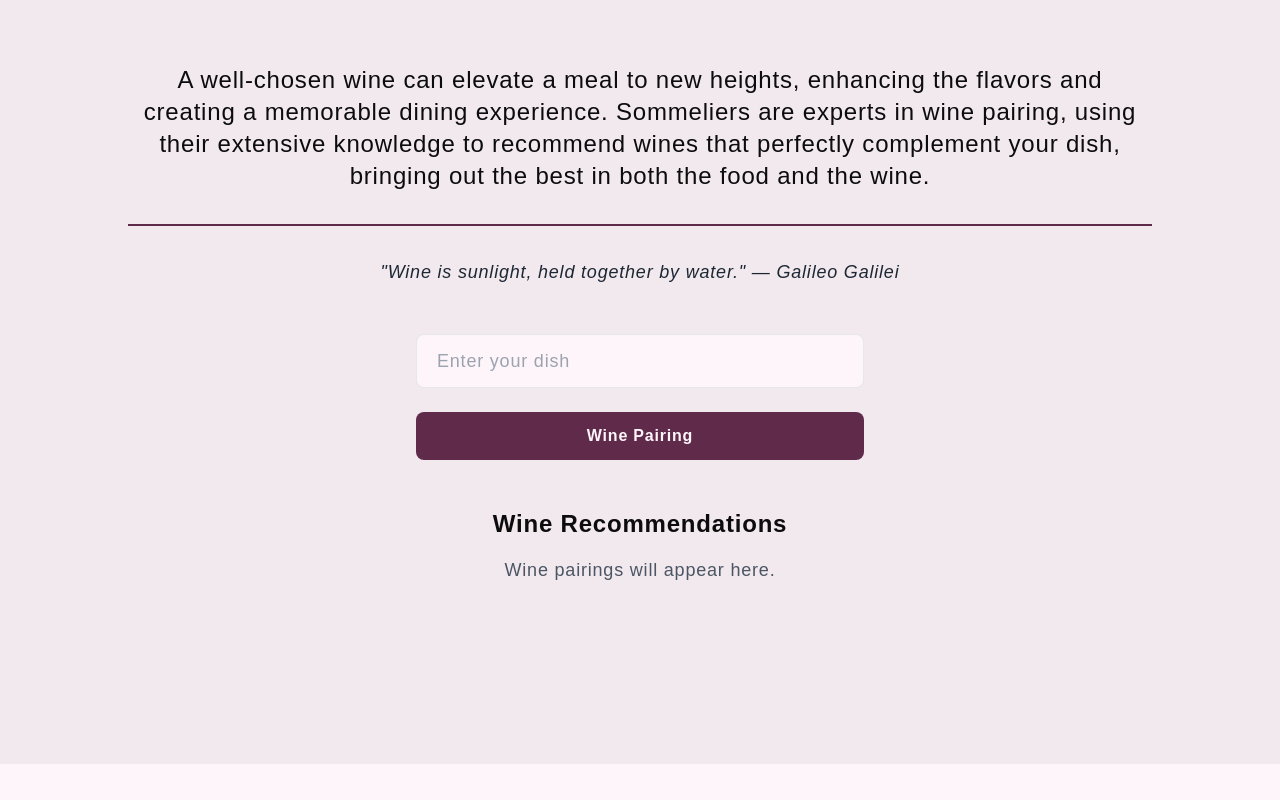
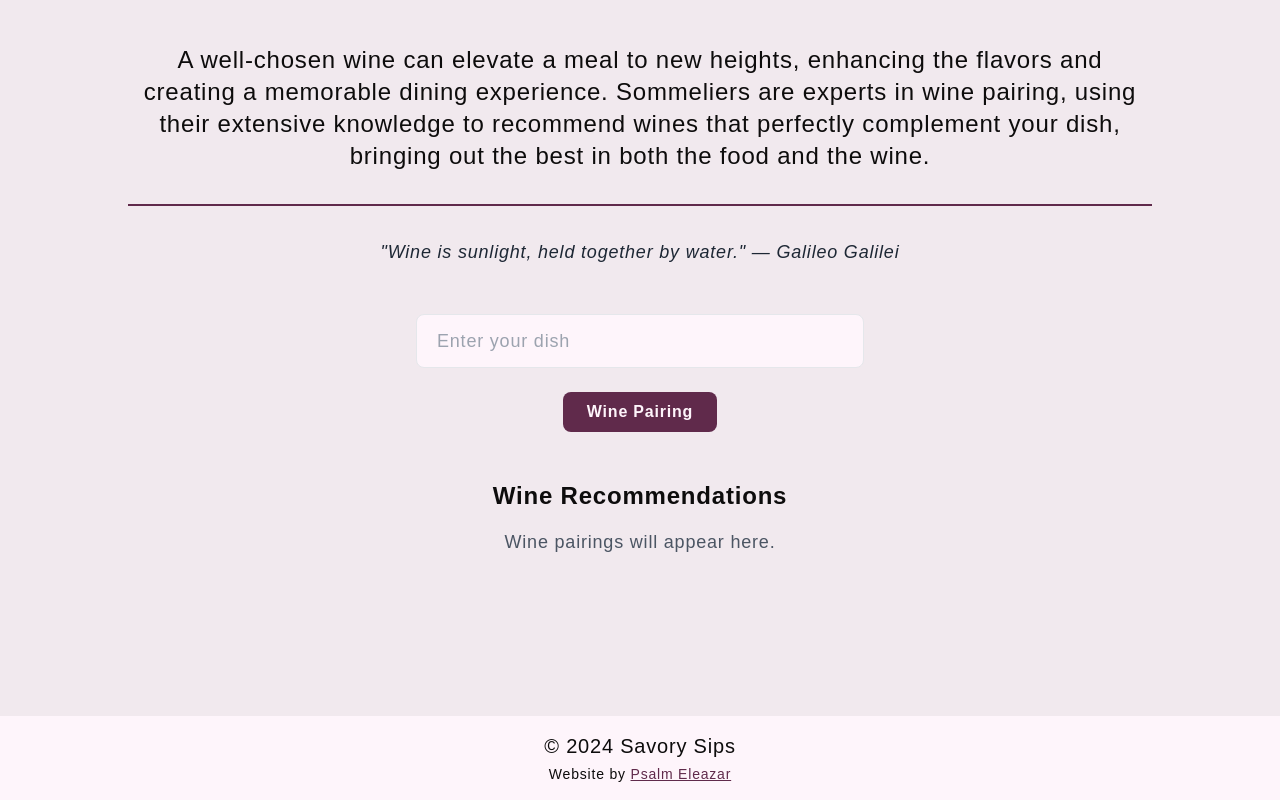
Before and after one commit to P541M/savory-sips, a React (Create React App) app: page / in a window 1280 px wide. Shown: the part 836-1636 px from the top of the page. Before the commit the page ends 1600 px from the top, so only its background shows below. Built offline with nearby package versions, Linux system fonts and the light colour scheme.

Commit message:
feat: completed footer

```diff
--- a/src/components/Content.jsx
+++ b/src/components/Content.jsx
@@ -49,16 +49,17 @@ const Content = ({ wines, setWines }) => {
   }, [newWines]);
 
   return (
+    <div className="flex flex-col min-h-screen bg-bgContrast">
       <div
         id="content"
-      className="w-full flex flex-col items-center justify-center min-h-screen bg-bg text-text fade-up"
+        className="w-full flex flex-col items-center justify-center flex-grow text-text fade-up"
       >
-      <div className="relative w-full flex flex-col items-center justify-center body-font px-8 md:px-20 py-12 lg:py-20 bg-bgContrast min-h-screen">
+        <div className="relative w-full flex flex-col items-center justify-center body-font px-8 md:px-20 py-12 lg:py-20">
           <div className="relative text-center max-w-screen-lg mx-auto">
             <p className="text-base sm:text-lg md:text-xl lg:text-2xl mb-6 fade-up">
-            A well-chosen wine can elevate a meal to new heights, enhancing the
-            flavors and creating a memorable dining experience. Sommeliers are
-            experts in wine pairing, using their extensive knowledge to
+              A well-chosen wine can elevate a meal to new heights, enhancing
+              the flavors and creating a memorable dining experience. Sommeliers
+              are experts in wine pairing, using their extensive knowledge to
               recommend wines that perfectly complement your dish, bringing out
               the best in both the food and the wine.
             </p>
@@ -79,7 +80,7 @@ const Content = ({ wines, setWines }) => {
               />
               <button
                 type="submit"
-              className="p-3 px-6 bg-primary text-bg font-bold rounded-lg hover:bg-accent transition w-full fade-up"
+                className="px-6 py-2 bg-primary text-bg font-bold rounded-lg hover:bg-accent transition fade-up"
               >
                 Wine Pairing
               </button>
@@ -95,15 +96,15 @@ const Content = ({ wines, setWines }) => {
                 </p>
               )}
               <div className="w-full flex justify-center">
-              <div className="wine-list grid grid-cols-1 sm:grid-cols-2 md:grid-cols-3 lg:grid-cols-3 gap-6">
+                <div className="wine-list grid grid-cols-1 sm:grid-cols-2 md:grid-cols-2 lg:grid-cols-3 gap-4 sm:gap-6 md:gap-6 lg:gap-8 fade-up">
                   {wines.map((wine, index) => (
                     <div
                       key={index}
-                    className={`p-4 text-xl border rounded-lg bg-bg ${
+                      className={`p-3 sm:p-4 md:p-4 text-lg sm:text-xl md:text-xl border rounded-lg bg-bg ${
                         newWines.includes(wine) ? "fade-up" : ""
                       }`}
                     >
-                    <p className="font-bold font-josefin">
+                      <p className="font-bold header-font">
                         {toTitleCase(wine)}
                       </p>
                     </div>
@@ -114,6 +115,25 @@ const Content = ({ wines, setWines }) => {
           </div>
         </div>
       </div>
+      <div className="w-full bg-bg text-text py-4 flex items-center justify-center">
+        <div className="text-center">
+          <p className="text-sm sm:text-base md:text-lg lg:text-xl body-font">
+            &copy; {new Date().getFullYear()} Savory Sips
+          </p>
+          <p className="text-sm body-font mt-1">
+            Website by{" "}
+            <a
+              href="https://github.com/P541M"
+              target="_blank"
+              rel="noopener noreferrer"
+              className="underline text-primary hover:text-accent"
+            >
+              Psalm Eleazar
+            </a>
+          </p>
+        </div>
+      </div>
+    </div>
   );
 };
 
--- a/src/index.css
+++ b/src/index.css
@@ -18,6 +18,7 @@ body {
 /* Specific font usage */
 .header-font {
   font-family: "DM Serif Display", serif;
+  @apply tracking-widest;
 }
 
 .body-font {
@@ -28,7 +29,7 @@ body {
 @keyframes fadeUp {
   from {
     opacity: 0;
-    transform: translateY(10px);
+    transform: translateY(15px);
   }
   to {
     opacity: 1;
```
Lines whose indentation alone changed are shown as unchanged.
